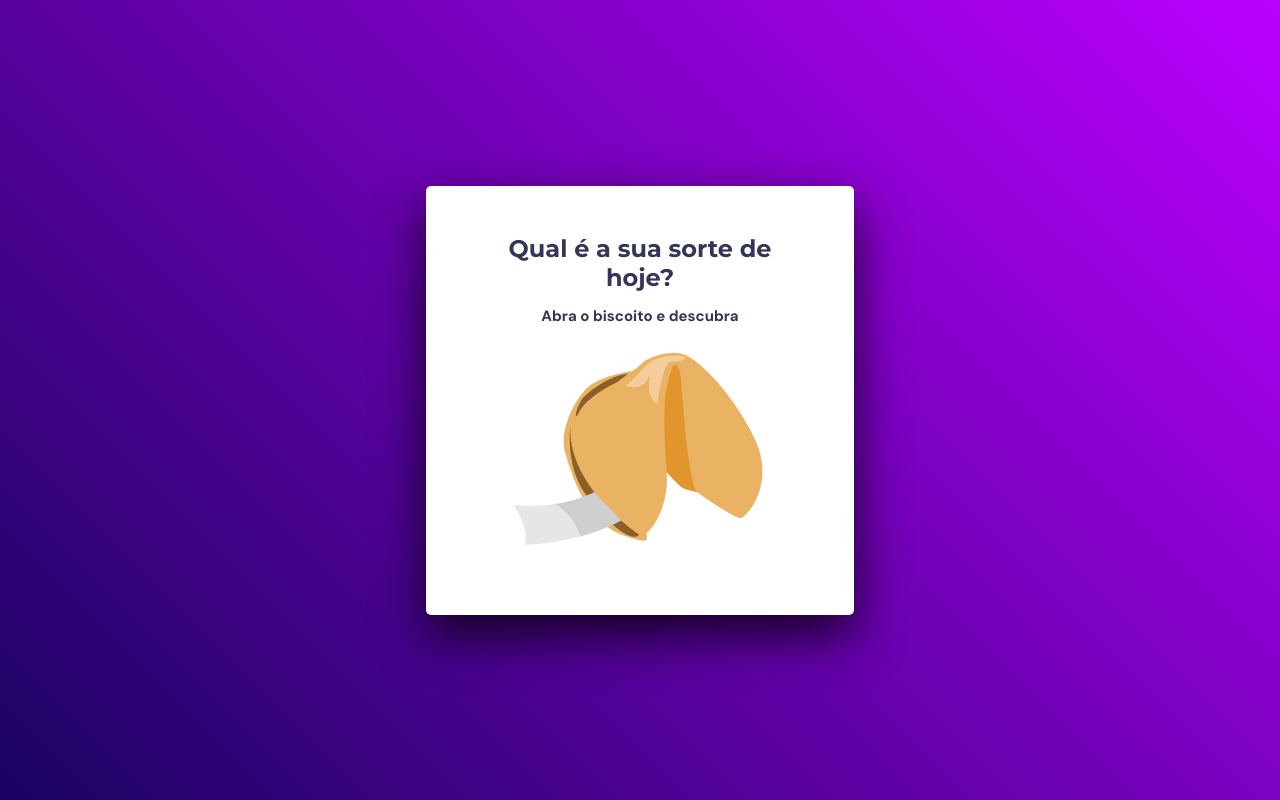
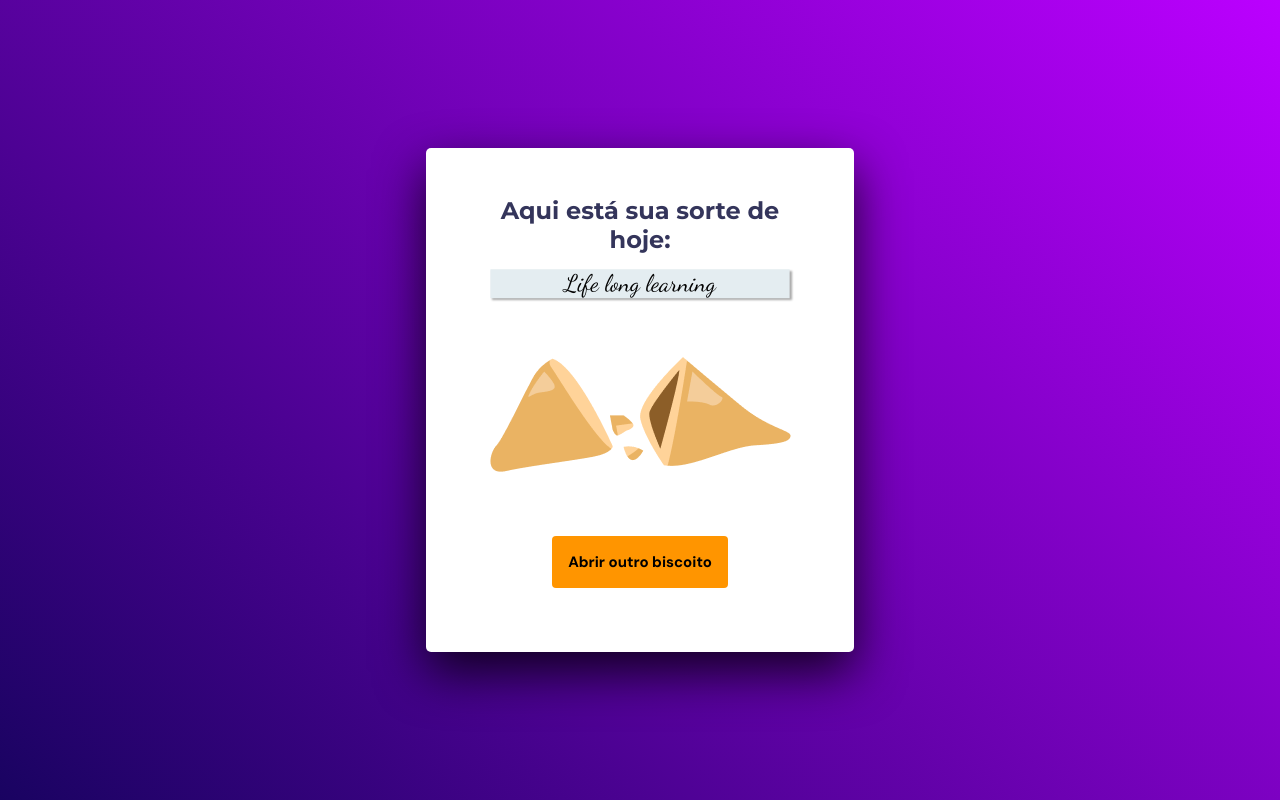
Before and after one commit to paulinhoteixeira/biscoitoDaSorte, a plain HTML site: page index.html in a window 1280 px wide. Both pictures are taken after a click on the picture 640 px from the left and 446 px from the top of the page. Drawn offline with Linux system fonts and the light colour scheme.

Commit message:
add functions and events

```diff
--- a/index.html
+++ b/index.html
@@ -26,12 +26,12 @@
     <div class="screen2 hide">
       <h1>Aqui está sua sorte de hoje:</h1>
       <div id="cookieTicket">
-        <p>Se alguém está tão cansado que não possa te dar um sorriso, deixa-lhe o teu.</p>
+        <p id="cookieMessage"></p>
       </div>
 
       <img src="./assets/opened-cookie.png" alt="Desenho de um Biscoito da Sorte aberto">
 
-      <button>Abrir outro biscoito</button>
+      <button id="btnNewCookie">Abrir outro biscoito</button>
 
     </div>
 
--- a/main.js
+++ b/main.js
@@ -0,0 +1,33 @@
+const cookie = document.querySelector("#fortune-cookie");
+const screen1 = document.querySelector(".screen1");
+const screen2 = document.querySelector(".screen2");
+const btnNewCookie = document.querySelector("#btnNewCookie");
+const cookieMessage = document.querySelector("#cookieMessage");
+const cookieMessages = [
+  "Se alguém está tão cansado que não possa te dar um sorriso, deixa-lhe o teu.",
+  "Procure acender uma vela em vez de amaldiçoar a escuridão",
+  "Life long learning"
+]
+
+function openCookie(e) {
+  e.preventDefault();
+  screen1.classList.add("hide");
+  screen2.classList.remove("hide");
+  randomMessage()
+}
+
+function randomMessage(){
+  let newMessage = Math.floor(Math.random() * cookieMessages.length)
+  cookieMessage.innerText = cookieMessages[newMessage]
+}
+
+function newCookie(e) {
+  e.preventDefault();
+  screen1.classList.remove("hide");
+  screen2.classList.add("hide");
+}
+
+
+cookie.addEventListener("click", openCookie);
+
+btnNewCookie.addEventListener("click", newCookie);
```
